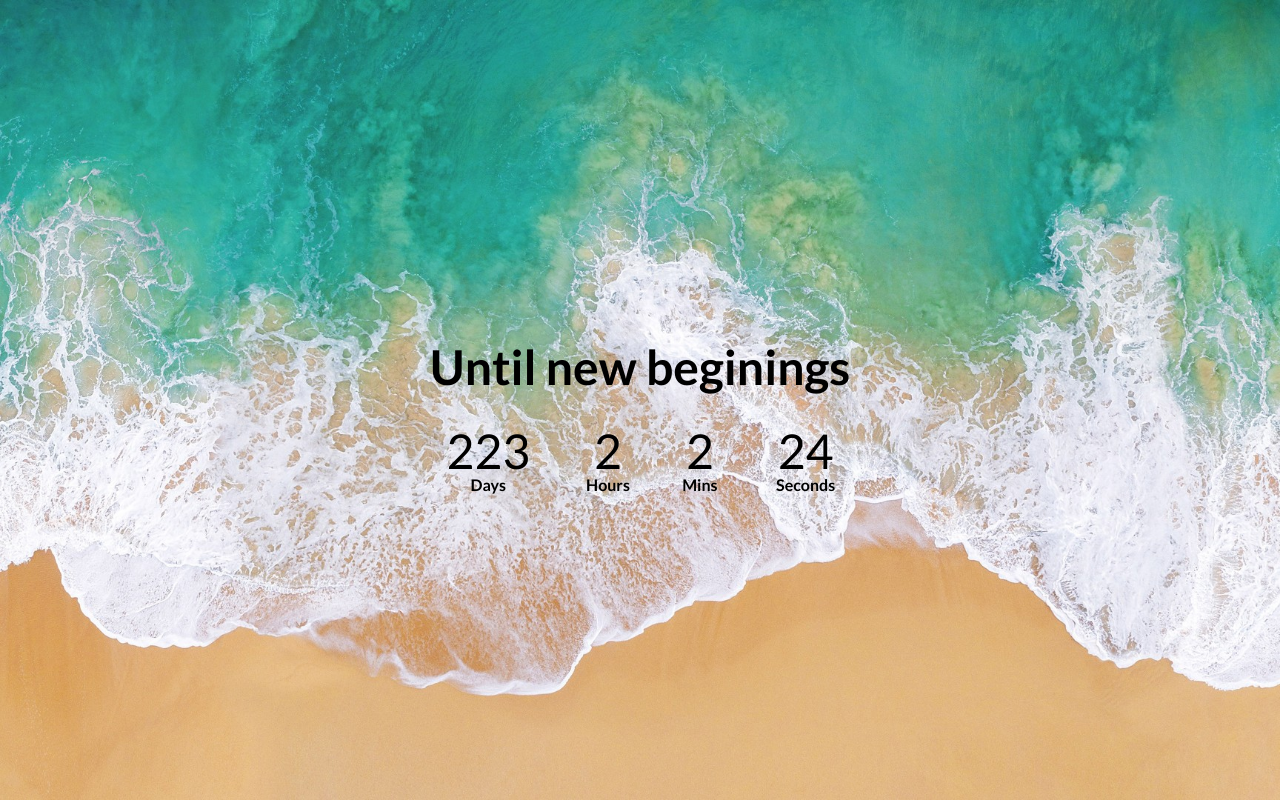
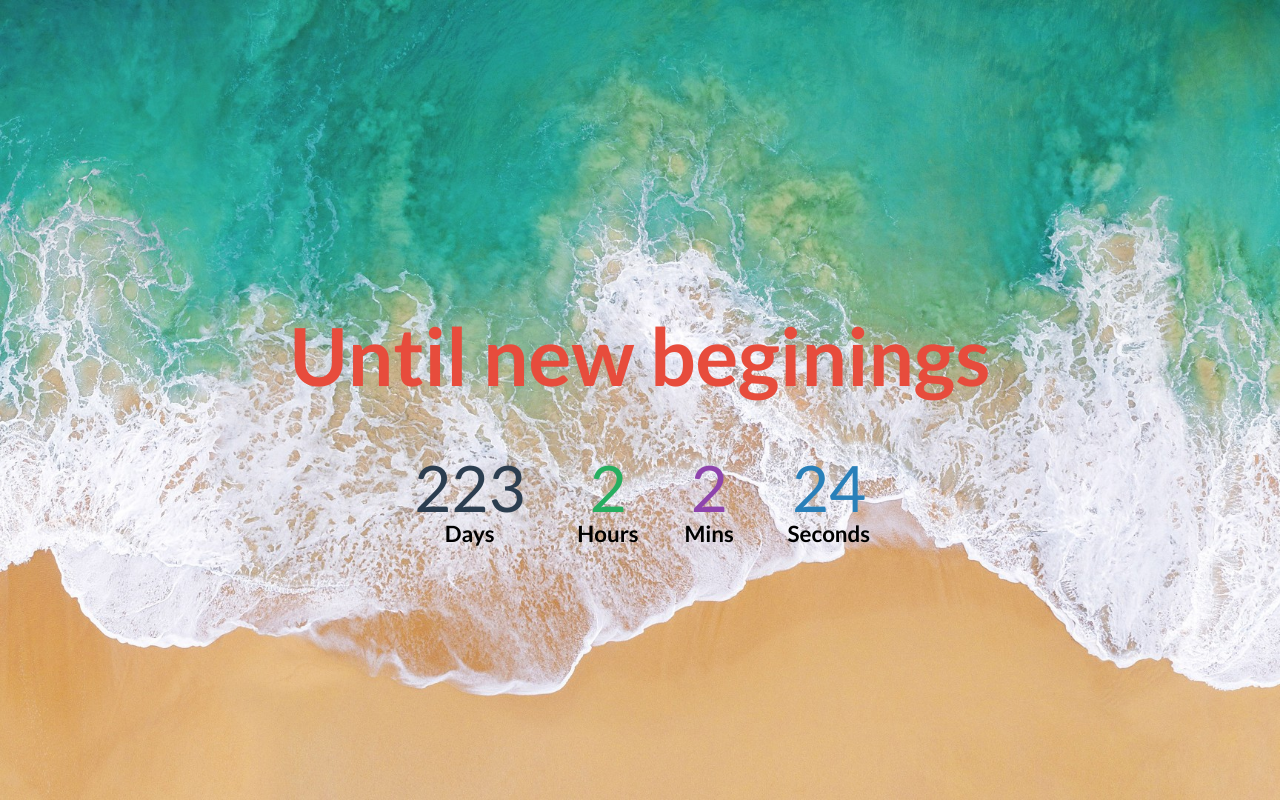
Before and after one commit to vatsal-thakor-aui-fsb-1/Javascript-10-projects, a plain HTML site: page countdown-timer/index.html in a window 1280 px wide. Drawn offline with Linux system fonts and the light colour scheme.

Commit message:
new updates

```diff
--- a/countdown-timer/script.js
+++ b/countdown-timer/script.js
@@ -41,11 +41,10 @@ function countDownFun(){
   const Tdate = new Date();
 
   const totalSec = (Ddate - Tdate) / 1000;
+  const Dsec = Math.floor(totalSec) % 60; // Total secs are devided by 60sec(mins) and reminder would be secs
+  const Dmin = Math.floor(totalSec / 60) % 60; // Total secs are devided by 60sec(min) and it need to devided by 60mins(hours) and reminder would be mins
+  const Dhour = Math.floor(totalSec / 3600) % 24; // Total secs are devided by 60sec(min), 60mins ->hours and it needs to devide by 24hours(days) and reminder would be hours
   const Dday = Math.floor(totalSec / 3600 / 24); // Total secs are devided by 60sec(min), 60mins(hours), 24hours ->days
-  const Dhour = Math.floor(totalSec / 3600) % 24; // Total secs are devided by 60sec(min), 60mins ->hours and it needs to devide by 24hours(days) and reminder would be hours
-  const Dmin = Math.floor(totalSec / 60) % 60; // Total secs are devided by 60sec(min) and it need to devided by 60mins(hours) and reminder would be mins
-  const Dsec = Math.floor(totalSec) % 60; // Total secs are devided by 60sec(mins) and reminder would be secs
-
   daysEl.innerHTML= Dday;
   hoursEl.innerHTML= Dhour;
   minsEl.innerHTML= Dmin;
--- a/countdown-timer/style.css
+++ b/countdown-timer/style.css
@@ -21,15 +21,30 @@ body{
 }
 
 h1 {
-  font-size: 3rem;
+  font-size: 5rem;
+  color: #e74c3c;
 }
 
 .big-text {
-  font-size: 3rem;
+  font-size: 4rem;
   line-height: 1;
   margin: 0 2rem;
 }
 
 .countdown-container span {
   font-weight: 700;
+  font-size: 1.4rem;
 }
+
+#days{
+  color: #2c3e50;
+}
+#hours{
+  color: #27ae60;
+}
+#mins{
+  color: #8e44ad;
+}
+#secs{
+  color: #2980b9;
+}
--- a/quiz/script.js
+++ b/quiz/script.js
@@ -56,6 +56,7 @@ function submitAns(){
   for(let i = 0; i < answers.length; i++){
     if(answers[i].checked){
       answer = answers[i].value;
+      answers[i].checked = false;
     }
   }
 
@@ -71,7 +72,7 @@ function submitAns(){
     i++;
       if(i>=quizData.length){
         document.getElementsByTagName("button")[0].disabled = true;
-        document.getElementById("result").innerHTML = "You have given " + wrongAnswers + " answers." ;
+        document.getElementById("result").innerHTML = "You have given " + wrongAnswers + " wrong answers." ;
       }
       else{
         pullQue();
```
Also changed, not shown: stopwatch/index.html (+4 -4 lines).
